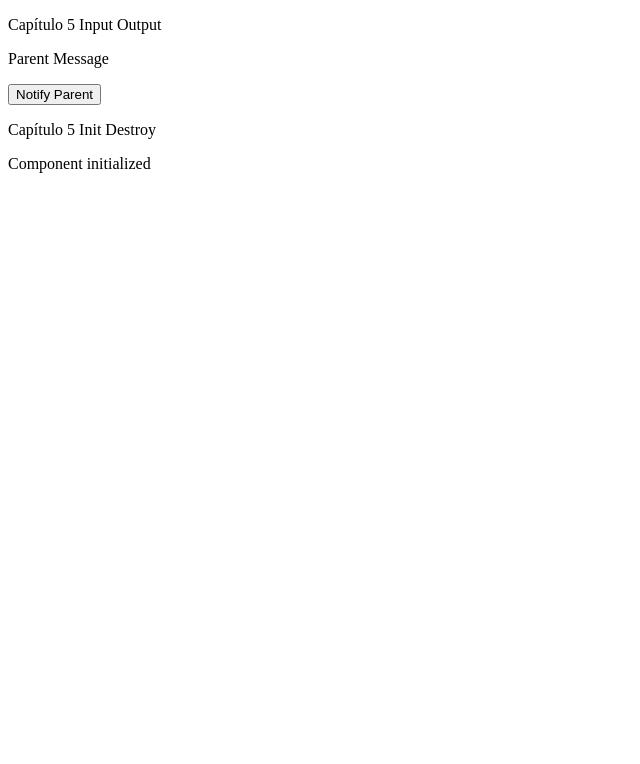
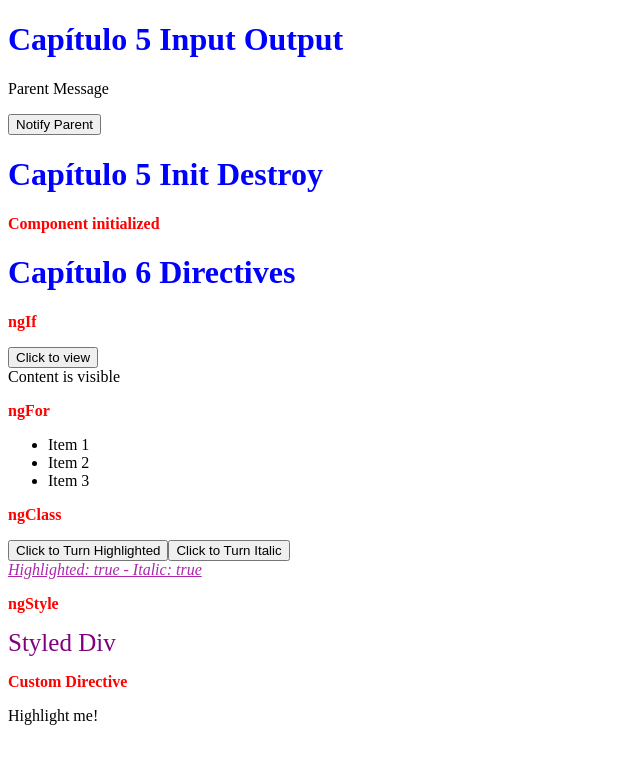
Before and after one commit to dabranpe/angular-estudo-1, an Angular app: page / in a window 1280 px wide. Shown: the top 764 px of the page, without its empty margins (0-640 px from the left). Built offline with nearby package versions, Linux system fonts and the light colour scheme.

Commit message:
Capitulo 6

```diff
--- a/src/app/app.component.css
+++ b/src/app/app.component.css
@@ -0,0 +1,18 @@
+p{
+    color: red;
+    font-weight: bold;
+}
+
+h1{
+    color: blue;
+    font-weight: bold;
+}
+
+.highlight{
+    color: #ad26ad;
+    text-decoration: underline;
+}
+
+.italic{
+    font-style: italic;
+}
--- a/src/app/app.component.html
+++ b/src/app/app.component.html
@@ -1,3 +1,5 @@
 <app-comp-cap-5-input-output></app-comp-cap-5-input-output>
 
 <app-comp-cap-5-init-destroy></app-comp-cap-5-init-destroy>
+
+<app-comp-cap-6-directives></app-comp-cap-6-directives>
--- a/src/app/app.module.ts
+++ b/src/app/app.module.ts
@@ -6,13 +6,17 @@ import { AppComponent } from './app.component';
 import { CompCap5InputOutputComponent } from './comp-cap-5-input-output/comp-cap-5-input-output.component';
 import { CompCap5ChildComponent } from './comp-cap-5-child/comp-cap-5-child.component';
 import { CompCap5InitDestroyComponent } from './comp-cap-5-init-destroy/comp-cap-5-init-destroy.component';
+import { CompCap6DirectivesComponent } from './comp-cap-6-directives/comp-cap-6-directives.component';
+import { CustomDirectiveCap6Directive } from './custom-directive-cap-6.directive';
 
 @NgModule({
   declarations: [
     AppComponent,
     CompCap5InputOutputComponent,
     CompCap5ChildComponent,
-    CompCap5InitDestroyComponent
+    CompCap5InitDestroyComponent,
+    CompCap6DirectivesComponent,
+    CustomDirectiveCap6Directive
   ],
   imports: [
     BrowserModule,
--- a/src/app/comp-cap-5-init-destroy/comp-cap-5-init-destroy.component.html
+++ b/src/app/comp-cap-5-init-destroy/comp-cap-5-init-destroy.component.html
@@ -1,3 +1,3 @@
-<p>Capítulo 5 Init Destroy</p>
+<h1>Capítulo 5 Init Destroy</h1>
 
 <p>{{ message }}</p>
--- a/src/app/comp-cap-5-init-destroy/comp-cap-5-init-destroy.component.ts
+++ b/src/app/comp-cap-5-init-destroy/comp-cap-5-init-destroy.component.ts
@@ -3,7 +3,7 @@ import { Component, OnDestroy, OnInit } from '@angular/core';
 @Component({
   selector: 'app-comp-cap-5-init-destroy',
   templateUrl: './comp-cap-5-init-destroy.component.html',
-  styleUrl: './comp-cap-5-init-destroy.component.css'
+  styleUrl: '../app.component.css'
 })
 export class CompCap5InitDestroyComponent implements OnInit, OnDestroy {
   message !: string;
--- a/src/app/comp-cap-5-input-output/comp-cap-5-input-output.component.html
+++ b/src/app/comp-cap-5-input-output/comp-cap-5-input-output.component.html
@@ -1,3 +1,3 @@
-<p>Capítulo 5 Input Output</p>
+<h1>Capítulo 5 Input Output</h1>
 
 <app-comp-cap-5-child [message]="parentMessage" (notify)="onNotify($event)"></app-comp-cap-5-child>
--- a/src/app/comp-cap-5-input-output/comp-cap-5-input-output.component.ts
+++ b/src/app/comp-cap-5-input-output/comp-cap-5-input-output.component.ts
@@ -3,7 +3,7 @@ import { Component } from '@angular/core';
 @Component({
   selector: 'app-comp-cap-5-input-output',
   templateUrl: './comp-cap-5-input-output.component.html',
-  styleUrl: './comp-cap-5-input-output.component.css'
+  styleUrl: '../app.component.css'
 })
 export class CompCap5InputOutputComponent {
 
--- /dev/null
+++ b/src/app/comp-cap-6-directives/comp-cap-6-directives.component.html
@@ -0,0 +1,26 @@
+<h1>Capítulo 6 Directives</h1>
+
+<p>ngIf</p>
+<button (click)="TurnVisible()">Click to view</button>
+<div *ngIf="isVisible">Content is visible</div>
+
+<p>ngFor</p>
+
+<ul>
+    <li *ngFor="let item of items">{{item}}</li>
+</ul>
+
+
+<p>ngClass</p>
+<button (click)="TurnHighlighted()">Click to Turn Highlighted</button>
+<button (click)="TurnItalic()">Click to Turn Italic</button>
+<div [ngClass]="{ 'highlight': isHighlighted, 'italic': isItalic  }">Highlighted: {{isHighlighted}}  - Italic: {{isItalic}}</div>
+
+
+<p>ngStyle</p>
+<div [ngStyle]="{'color':textColor, 'font-size': fontSize + 'px'}">Styled Div</div>
+
+
+<p>Custom Directive</p>
+
+<div appCustomDirectiveCap6>Highlight me!</div>
--- /dev/null
+++ b/src/app/comp-cap-6-directives/comp-cap-6-directives.component.ts
@@ -0,0 +1,30 @@
+import { Component } from '@angular/core';
+
+@Component({
+  selector: 'app-comp-cap-6-directives',
+  templateUrl: './comp-cap-6-directives.component.html',
+  styleUrl: '../app.component.css'
+})
+export class CompCap6DirectivesComponent {
+  isVisible : boolean = true;
+
+  isHighlighted : boolean = true;
+  isItalic: boolean = true;
+
+  textColor : string = 'purple';
+  fontSize : number = 25;
+
+  items : Array<string> = ['Item 1','Item 2', 'Item 3'];
+
+  TurnVisible(){
+    this.isVisible = !this.isVisible;
+  }
+
+  TurnItalic(){
+    this.isItalic = !this.isItalic;
+  }
+
+  TurnHighlighted(){
+    this.isHighlighted = !this.isHighlighted;
+  }
+}
--- /dev/null
+++ b/src/app/custom-directive-cap-6.directive.ts
@@ -0,0 +1,22 @@
+import { Directive, ElementRef, HostListener } from '@angular/core';
+
+@Directive({
+  selector: '[appCustomDirectiveCap6]'
+})
+export class CustomDirectiveCap6Directive {
+
+  constructor(private el: ElementRef) { }
+
+  @HostListener('mouseenter') onMouseEnter(){
+    this.highlight('yellow');
+  }
+
+  @HostListener('mouseleave') onMouseLeave(){
+    this.highlight('');
+  }
+
+  private highlight(color : string){
+    this.el.nativeElement.style.backgroundColor = color;
+  }
+
+}
```
Also changed, not shown: src/app/comp-cap-6-directives/comp-cap-6-directives.component.css (added), 2 other files (tests, documents, lock files or other folders).
